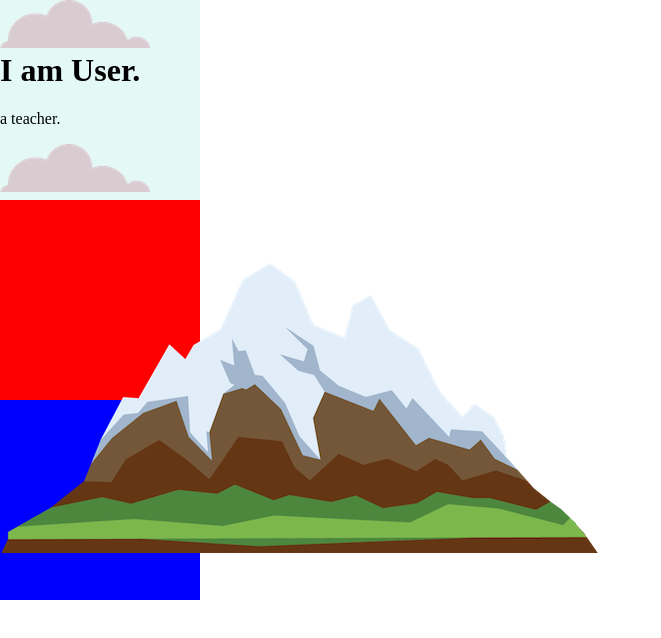
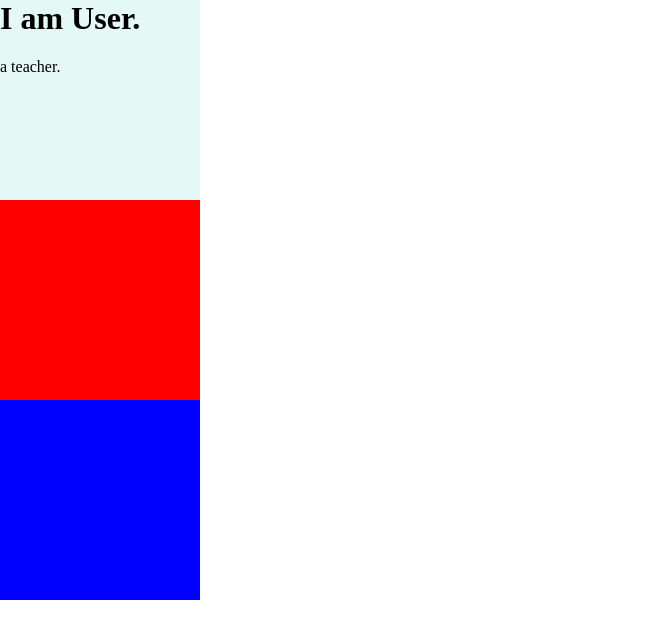
Before and after one commit to cegepgim1001/cssmysite, a plain HTML site: page index.html in a window 1280 px wide. Shown: the whole page, without its empty margins (0-661 px from the left). Drawn offline with Linux system fonts and the light colour scheme.

Commit message:
third commit

```diff
--- a/index.html
+++ b/index.html
@@ -8,11 +8,11 @@
   </head>
   <body>
 	<div class="top-container">
-		<img src="images\cloud.png" alt="cloud-img">
+		<!--<img src="images\cloud.png" alt="cloud-img">-->
 		<h1>I am User.</h1>
 		<p>a teacher.</p>
-		<img src="images\cloud.png" alt="cloud-img">
-		<img src="images\mountain.png" alt="montain-img">
+		<!--<img src="images\cloud.png" alt="cloud-img">
+		<img src="images\mountain.png" alt="montain-img">-->
 	</div>
 	<!--<h1>I am User.</h1>
 	<p>a teacher.</p>-->
```
